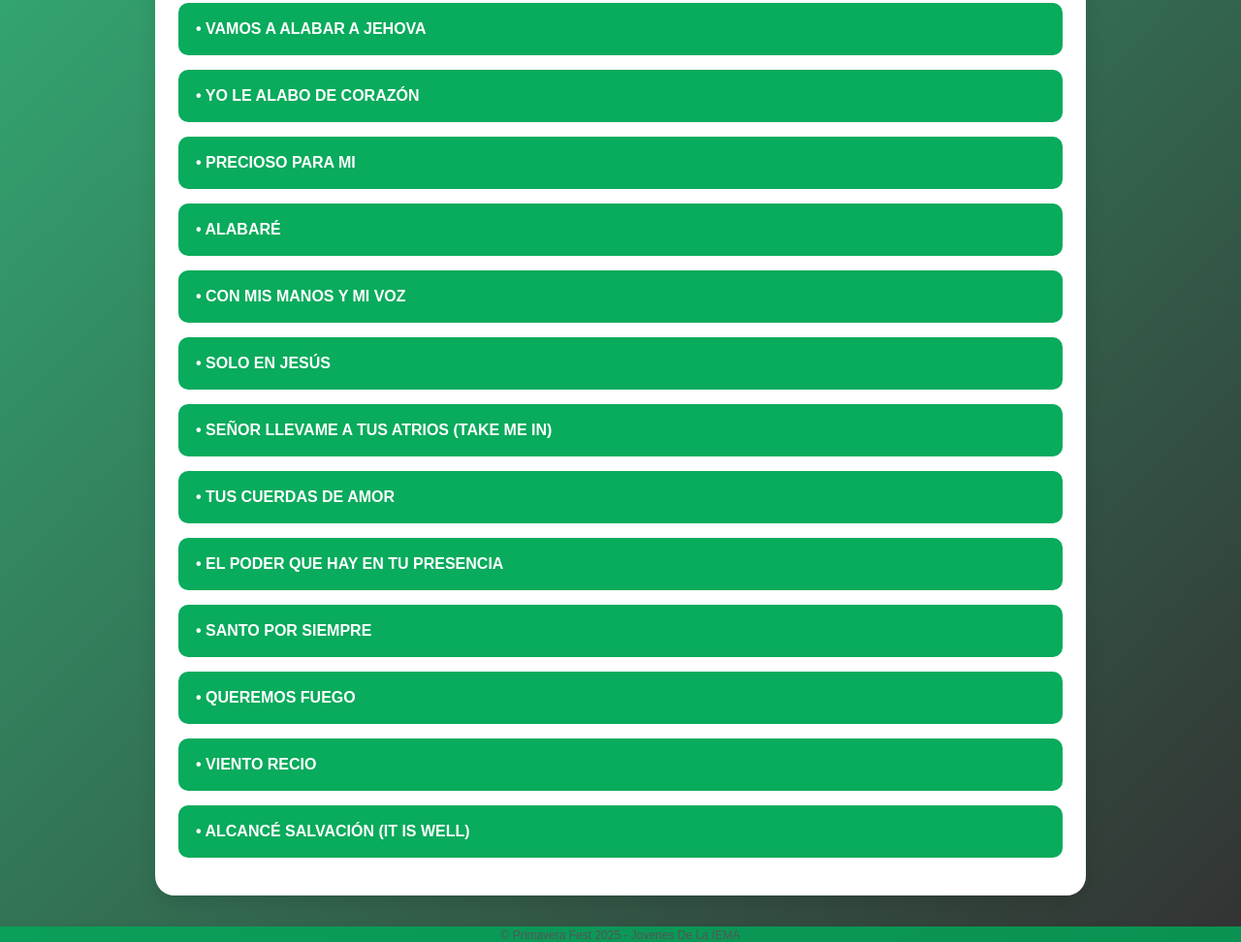
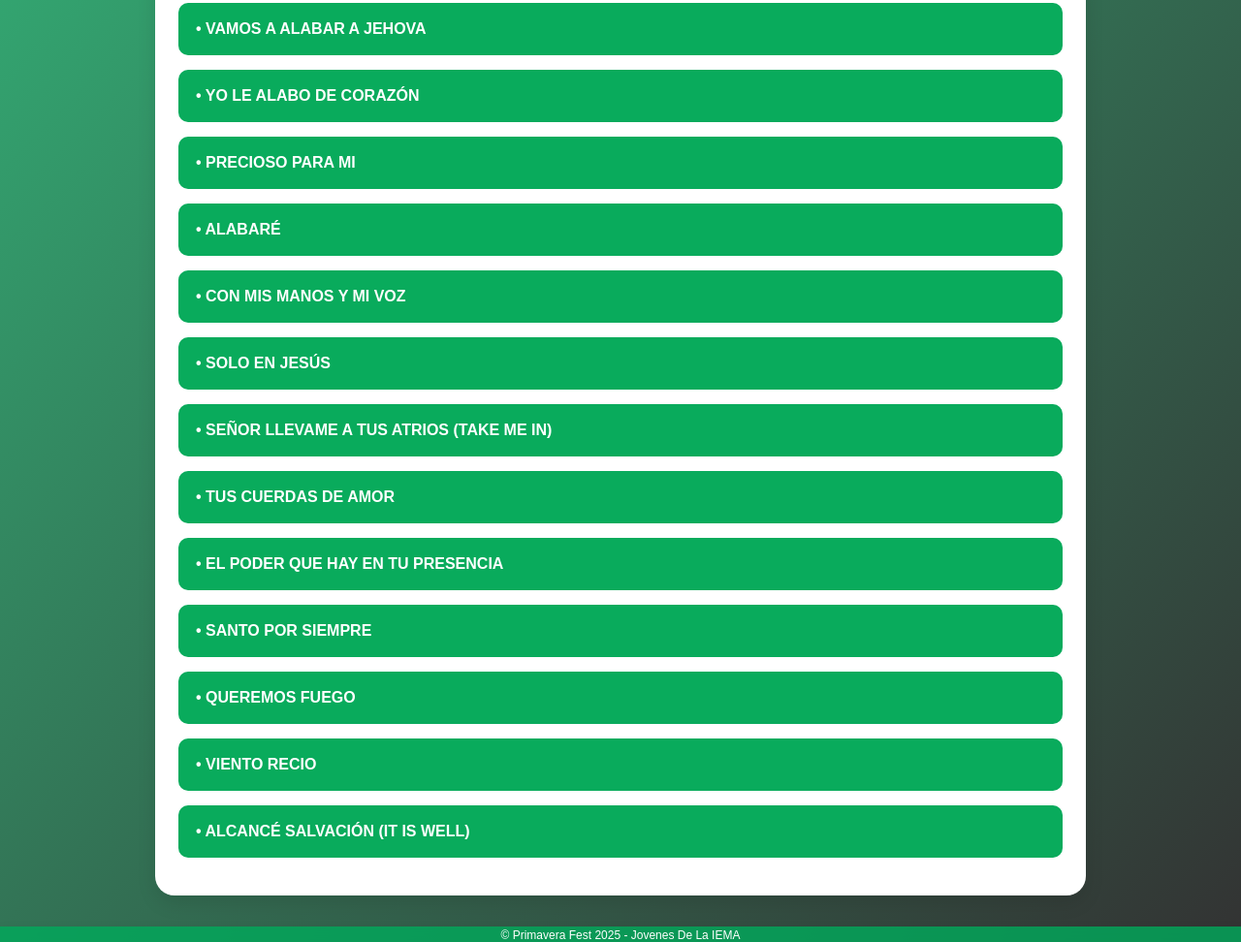
Before and after one commit to Jovenesdelaiema/PrimaveraFest2025, a plain HTML site: page index.html in a window 1280 px wide. Shown: the part 479-1451 px from the top of the page at 97% size. Drawn offline with Linux system fonts and the light colour scheme.

Commit message:
Update index.html

```diff
--- a/index.html
+++ b/index.html
@@ -79,7 +79,7 @@
         footer {
             text-align: center;
             font-size: 0.9rem;
-            color: #555;
+            color: #FFFFFF;
         }
 
         .container {
```
